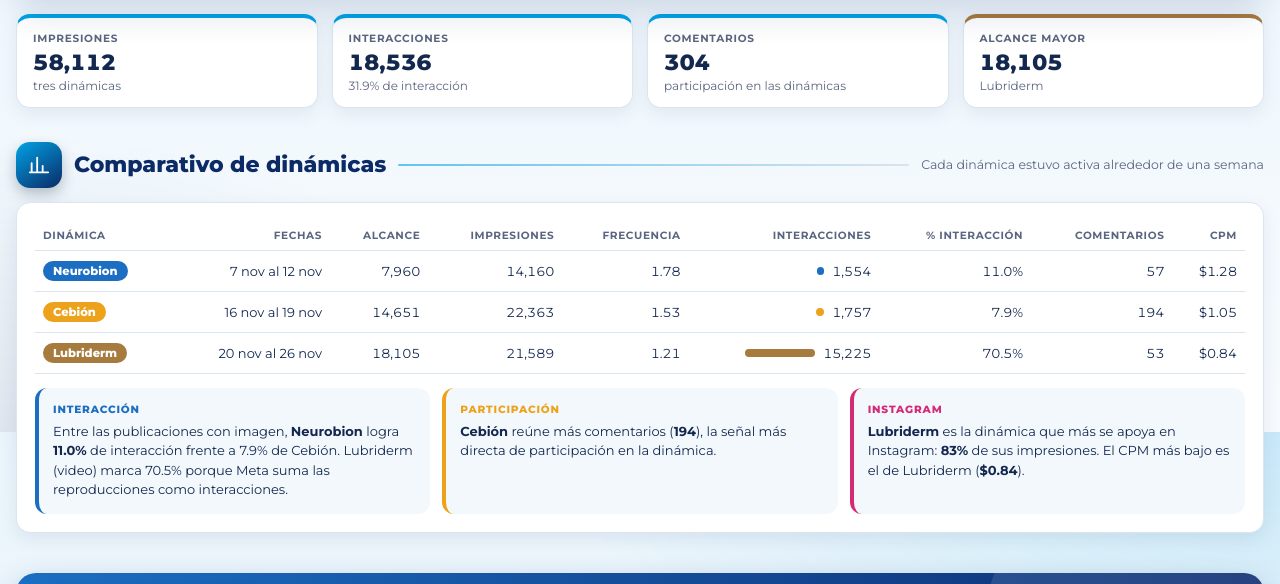
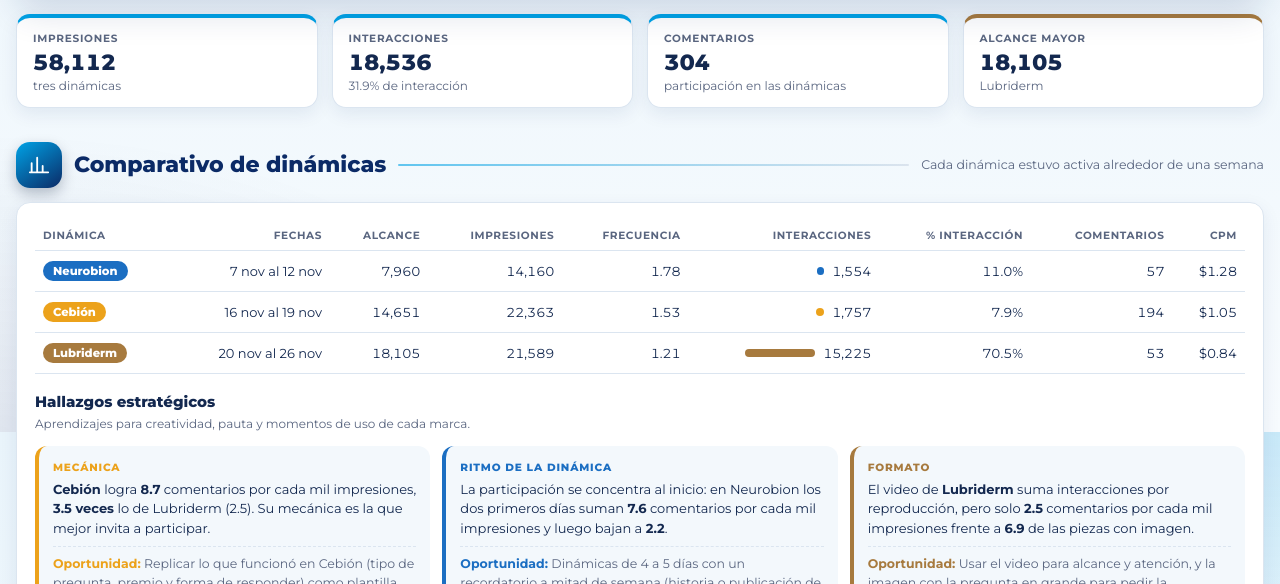
Before and after one commit to mediosdigitalescccp-a11y/Dicegsa---Dinamicas, a plain HTML site: page index.html in a window 1280 px wide. Shown: the part 368-952 px from the top of the page. Drawn offline with Linux system fonts and the light colour scheme.

Commit message:
Hallazgos estratégicos para creatividad, pauta y momentos de uso
Co-Authored-By: Claude Opus 5.5 <noreply@anthropic.com>
Claude-Session: https://claude.ai/code/session_019pA5Zqjcv9UHiFLvUhgKgB

```diff
--- a/index.html
+++ b/index.html
@@ -85,6 +85,8 @@ button { font-family: inherit; }
 .cell-bar i { display: inline-block; height: 8px; border-radius: 999px; background: var(--c); }
 .finds { display: grid; grid-template-columns: repeat(3, minmax(0, 1fr)); gap: 12px; margin-top: 14px; }
 .find { background: var(--panel-2); border-radius: 12px; padding: 14px; border-left: 4px solid var(--c); font-size: 13px; line-height: 1.5; }
+.find-a { margin: 8px 0 0; padding-top: 8px; border-top: 1px dashed var(--line); color: var(--muted); font-size: 12.5px; }
+.find-a b { color: var(--c); }
 .find small { display: block; font-size: 10.5px; font-weight: 800; letter-spacing: .08em; color: var(--c); margin-bottom: 4px; text-transform: uppercase; }
 
 .bsec { margin-top: 40px; scroll-margin-top: 60px; }
@@ -200,6 +202,7 @@ details.notes ul { line-height: 1.6; padding-left: 18px; }
   <div class="sec" id="comparativo"><i><svg viewBox="0 0 24 24" aria-hidden="true"><path d="M4 20V10M10 20V4M16 20v-7M22 20H2" fill="none" stroke="currentColor" stroke-width="2" stroke-linecap="round"/></svg></i><h2>Comparativo de dinámicas</h2><span class="sec-line"></span><p>Cada dinámica estuvo activa alrededor de una semana</p></div>
   <section class="card">
     <div class="tbl-wrap"><table class="tbl" id="cmp"></table></div>
+    <h3 style="margin:18px 0 0">Hallazgos estratégicos</h3><p class="sub" style="margin:4px 0 0">Aprendizajes para creatividad, pauta y momentos de uso de cada marca.</p>
     <div class="finds" id="finds"></div>
   </section>
 
@@ -259,11 +262,25 @@ details.notes ul { line-height: 1.6; padding-left: 18px; }
   const byCom = [...M].sort((a, b) => b.T.com - a.T.com)[0], byCpm = [...M].sort((a, b) => a.cpm - b.cpm)[0];
   const ig = (m) => sum(m.creativos.filter((c) => c.red === 'IG'), 'impresiones') / m.T.imp;
   const igTop = [...M].sort((a, b) => ig(b) - ig(a))[0];
-  document.getElementById('finds').innerHTML = [
-    ['Interacción', COL[best.marca], (() => { const im = M.filter((m) => !VID[m.marca]).sort((a, b) => b.T.tasa - a.T.tasa), v = M.filter((m) => VID[m.marca]); return `Entre las publicaciones con imagen, <b>${im[0].marca}</b> logra <b>${F.pct1(im[0].T.tasa)}</b> de interacción frente a ${F.pct1(im[1].T.tasa)} de ${im[1].marca}.` + (v.length ? ` ${v.map((m) => m.marca).join(', ')} (video) marca ${v.map((m) => F.pct1(m.T.tasa)).join(', ')} porque Meta suma las reproducciones como interacciones.` : ''); })()],
-    ['Participación', COL[byCom.marca], `<b>${byCom.marca}</b> reúne más comentarios (<b>${F.int(byCom.T.com)}</b>), la señal más directa de participación en la dinámica.`],
-    ['Instagram', 'var(--c-ig)', `<b>${igTop.marca}</b> es la dinámica que más se apoya en Instagram: <b>${F.pct(ig(igTop))}</b> de sus impresiones. El CPM más bajo es el de ${byCpm.marca} (<b>${F.usd(byCpm.cpm)}</b>).`]
-  ].map(([k, c, t]) => `<div class="find" style="--c:${c}"><small>${k}</small>${t}</div>`).join('');
+  {
+    const cpm1 = (m) => m.T.com / m.T.imp * 1000, rk = [...M].sort((a, b) => cpm1(b) - cpm1(a)), top = rk[0], low = rk[rk.length - 1];
+    const ini = (m) => { const d = m.diario.filter((r) => r.impresiones > 100), a = d.slice(0, 2), z = d.slice(2); const f = (x) => sum(x, 'comentarios') / sum(x, 'impresiones') * 1000; return { a: f(a), z: f(z) }; };
+    const n = M.find((m) => m.marca === 'Neurobion') || M[0], ni = ini(n);
+    const vid = M.filter((m) => VID[m.marca]), img = M.filter((m) => !VID[m.marca]);
+    const sh = (m, k, f) => { const t = sum(m[k], 'v'); return sum(m[k].filter(f), 'v') / t; };
+    const muj = M.map((m) => [m.marca, sh(m, 'genero', (x) => x.seg === 'Mujer')]), may = M.map((m) => [m.marca, sh(m, 'edad', (x) => /^(55|65)/.test(x.seg))]).sort((a, b) => b[1] - a[1]);
+    const ig = (m) => sum(m.creativos.filter((c) => c.red === 'IG'), 'impresiones') / m.T.imp;
+    const x = (a, b) => b ? nf(1).format(a / b) + ' veces' : '—';
+    const cards = [
+      ['Mecánica', COL[top.marca], `<b>${top.marca}</b> logra <b>${nf(1).format(cpm1(top))}</b> comentarios por cada mil impresiones, <b>${x(cpm1(top), cpm1(low))}</b> lo de ${low.marca} (${nf(1).format(cpm1(low))}). Su mecánica es la que mejor invita a participar.`, `Replicar lo que funcionó en ${top.marca} (tipo de pregunta, premio y forma de responder) como plantilla para las próximas dinámicas.`],
+      ['Ritmo de la dinámica', COL[n.marca], `La participación se concentra al inicio: en ${n.marca} los dos primeros días suman <b>${nf(1).format(ni.a)}</b> comentarios por cada mil impresiones y luego bajan a <b>${nf(1).format(ni.z)}</b>.`, 'Dinámicas de 4 a 5 días con un recordatorio a mitad de semana (historia o publicación de “últimas horas”) para reactivar.'],
+      ['Formato', COL[(vid[0] || M[0]).marca], vid.length ? `El video de <b>${vid.map((m) => m.marca).join(', ')}</b> suma interacciones por reproducción, pero solo <b>${nf(1).format(cpm1(vid[0]))}</b> comentarios por cada mil impresiones frente a <b>${nf(1).format(sum(img.map((m) => m.T), 'com') / sum(img.map((m) => m.T), 'imp') * 1000)}</b> de las piezas con imagen.` : '', 'Usar el video para alcance y atención, y la imagen con la pregunta en grande para pedir la participación.'],
+      ['Audiencia', COL['Cebión'], `Las mujeres son el motor de las dinámicas (${muj.map(([k, v]) => `${k} <b>${F.pct(v)}</b>`).join(', ')} del alcance) y en <b>${may[0][0]}</b> el <b>${F.pct(may[0][1])}</b> del alcance tiene 55 años o más.`, 'Hablarle a quien cuida la salud de la familia: mamás y adultos mayores, con premios y mensajes pensados para ellos.'],
+      ['Momentos de uso', 'var(--cyan)', `Cada marca tiene un momento natural de conversación: Cebión con defensas y cambios de clima, Neurobion con energía y cansancio de la semana, Lubriderm con piel seca y sol.`, 'Programar las próximas dinámicas en su temporada: Cebión en lluvias y regreso a clases, Lubriderm en verano, Neurobion en cierre de año y quincenas.'],
+      ['Instagram', 'var(--c-ig)', `Instagram pesa distinto en cada dinámica: ${[...M].sort((a, b) => ig(b) - ig(a)).map((m) => `${m.marca} <b>${F.pct(ig(m))}</b>`).join(', ')} de las impresiones.`, 'Medir los comentarios por red en la próxima dinámica para decidir el reparto entre Facebook e Instagram, y apoyar Instagram con historias y stickers de respuesta.']
+    ];
+    document.getElementById('finds').innerHTML = cards.map(([k, c, t, o]) => `<div class="find" style="--c:${c}"><small>${k}</small>${t}<p class="find-a"><b>Oportunidad:</b> ${o}</p></div>`).join('');
+  }
 
   // Secciones por marca
   const drawDia = (m) => { const box = document.getElementById('c-' + ID[m.marca]), d = m.diario, W = Math.max(box.clientWidth, 260), H = Math.max(box.clientHeight, 220), mg = { t: 22, r: 4, b: 24, l: 4 };
```
